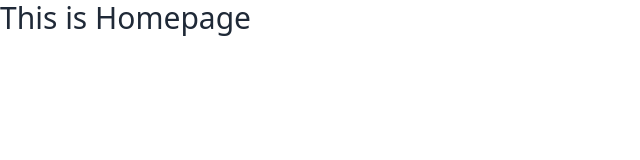
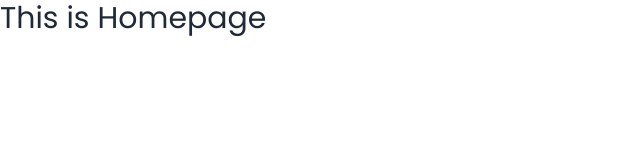
Before and after one commit to ronee-muhammad-rayhan/react-dragon-news-auth, a React (Vite) app: page / in a window 1280 px wide. Shown: the top 160 px of the page, without its empty margins (0-640 px from the left). Built offline with nearby package versions, Linux system fonts and the light colour scheme.

Commit message:
tailwind custom theme google font added

```diff
--- a/src/index.css
+++ b/src/index.css
@@ -1,3 +1,4 @@
+@import url('https://fonts.googleapis.com/css2?family=Poppins:wght@400;500;600;700;800&display=swap');
 @tailwind base;
 @tailwind components;
 @tailwind utilities;
--- a/src/pages/Home/Home.jsx
+++ b/src/pages/Home/Home.jsx
@@ -2,7 +2,7 @@
 const Home = () => {
     return (
         <div>
-            <div className="text-3xl">This is Homepage</div>
+            <div className="text-3xl font-poppins">This is Homepage</div>
         </div>
     );
 };
--- a/tailwind.config.js
+++ b/tailwind.config.js
@@ -2,7 +2,11 @@
 export default {
   content: ["./index.html", "./src/**/*.{js,ts,jsx,tsx}"],
   theme: {
-    extend: {},
+    extend: {
+      fontFamily: {
+        poppins: "'Poppins', sans-serif",
+      },
+    },
   },
   plugins: [require("daisyui")],
 };
```
